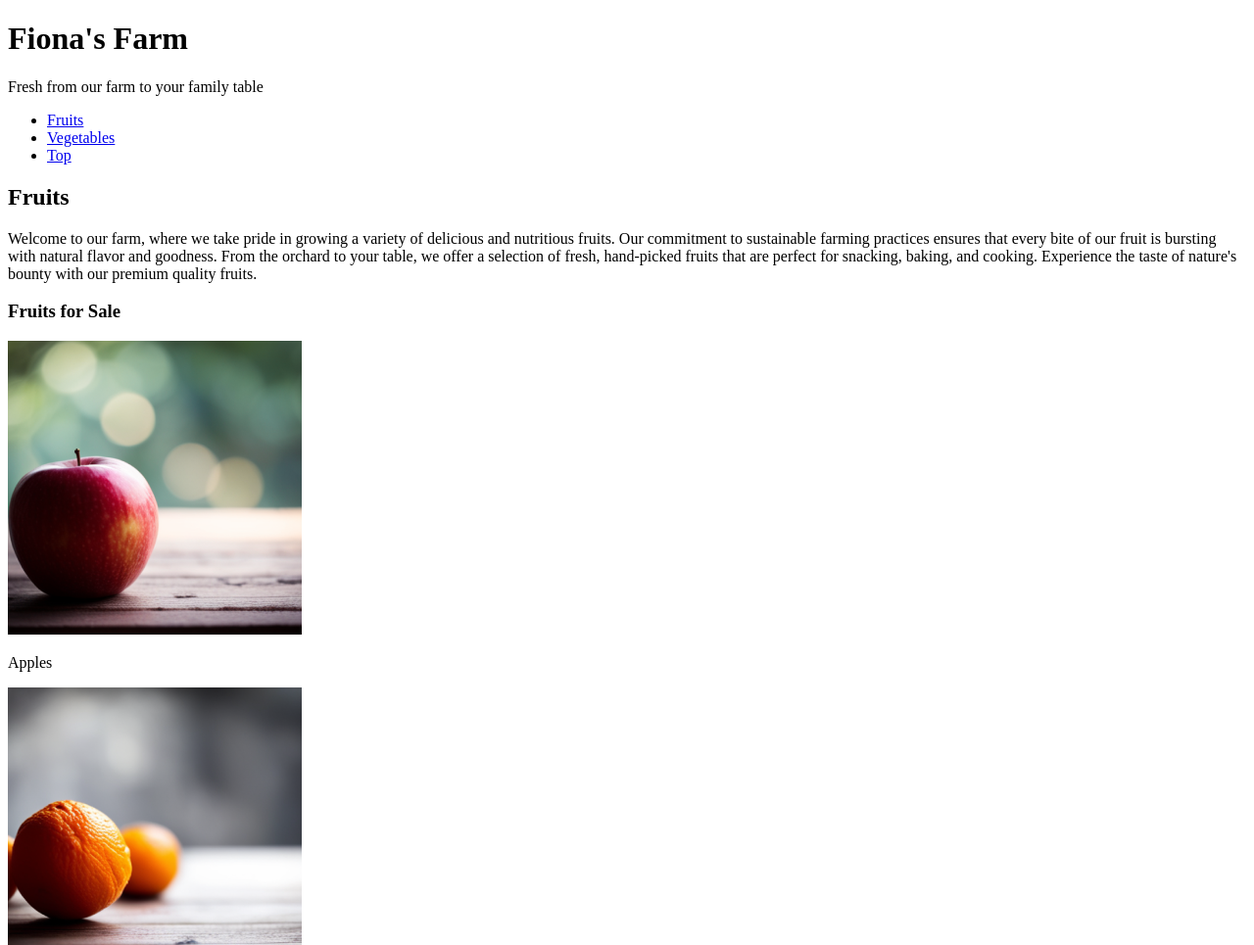
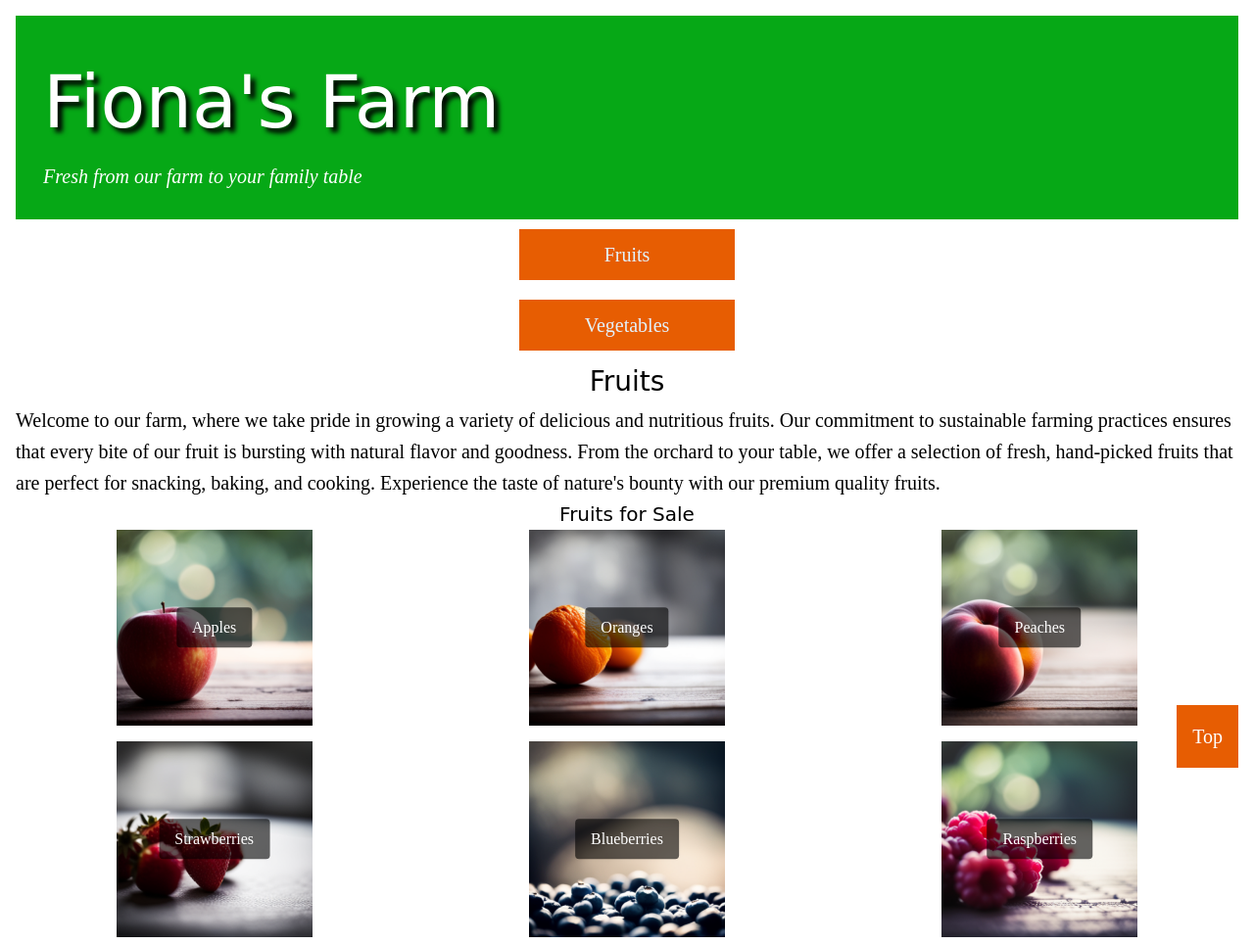
Before and after one commit to H0udinii/Fionas-Farm, a plain HTML site: page index.html in a window 1280 px wide. Shown: the top 965 px of the page at 98% size. Drawn offline with Linux system fonts and the light colour scheme; a web font is replaced by a local one.

Commit message:
added the css

```diff
--- a/index.html
+++ b/index.html
@@ -5,23 +5,24 @@
     <meta name="viewport" content="width=device-width, initial-scale=1.0">
     <title>Fioana's farm</title>
     <link rel="stylesheet" href="style.css">
-    <link href="https://fonts.googleapis.com/css2?family=Open+Sans&display=swap" rel="stylesheet">
 </head>
-<body>
+<body id="top">
      <!-- HEADER -->
+      <section id="top-row"></section>
     <header>
         <h1>Fiona's Farm</h1>
         <p>Fresh from our farm to your family table</p>
-    <nav>
-        <ul>
-        <li><a href="Fruits">Fruits</a></li>
-        <li><a href="Vegetables">Vegetables</a></li>
-        <li><a href="Top">Top</a></li>
-        </ul>
-        </nav>
     </header>
     <!--MAIN CONTENT-->
     <main>
+        <nav class="btn">
+            <ul>
+            <li><a href="#fruits" class="button-nav">Fruits</a></li>
+            <li><a href="#vegetables" class="button-nav">Vegetables</a></li>
+            <li><a href="#top" class="button-nav2">Top</a></li>
+            </ul>
+            </nav>
+          </section>
     <section id="fruits">
         <h2>Fruits</h2>
     <p>Welcome to our farm, where we take pride in growing a variety of delicious and nutritious fruits. Our commitment to sustainable farming practices ensures that every bite of our fruit is bursting with natural flavor and goodness. From the orchard to your table, we offer a selection of fresh, hand-picked fruits that are perfect for snacking, baking, and cooking. Experience the taste of nature's bounty with our premium quality fruits.</p>
@@ -77,9 +78,10 @@
     <p>Cantaloupes</p>
   </section>
 </div>
+</section>
 
 
-
+    <section id="vegetables">
     <h2>Vegetables</h2>
     <p>At our farm, we are dedicated to growing a diverse array of vegetables that are both healthy and delicious. Our vegetables are cultivated using sustainable and eco-friendly methods to ensure the highest quality and flavor. Whether you are looking to create a fresh salad, cook a hearty meal, or simply enjoy a nutritious snack, our farm-fresh vegetables are the perfect choice. Taste the difference of locally grown produce with our vibrant and wholesome vegetables.</p>
 
@@ -134,24 +136,33 @@
     <p>Radish</p>
   </section>
 </div>
+</section>
+</main>
 
+     <!-- CONTACT -->
+  <section id="contact">
+    <h2>Contact</h2>
+    <address>
+        <p>1234 Fake Street,</p>
+          <p>Mesa, AZ 85111</p>
+        <p> Phone: (480) 555-1234</p>
+    </address>
 
-
-    Contact
-    1234 Fake Street,
-    Mesa, AZ 85111
-    (480) 555-1234
-
-    Hours
-    Monday Closed
-    Tuesday 6:00 AM - 2:00PM
-    Wednesday 6:00 AM - 2:00PM
-    Thursday 6:00 AM - 2:00PM
-    Friday 6:00 AM - 9:00PM
-    Saturday 6:00 AM - 9:00PM
-    Sunday 6:00 AM - 5:00PM
-
-    Copyright 2024
+    <h2>Hours</h2>
+    <ul>
+    <li>Monday Closed</li>
+    <li>Tuesday 6:00 AM - 2:00PM</li>
+    <li>Wednesday 6:00 AM - 2:00PM</li>
+    <li>Thursday 6:00 AM - 2:00PM</li>
+    <li>Friday 6:00 AM - 9:00PM</li>
+    <li>Saturday 6:00 AM - 9:00PM</li>
+    <li>Sunday 6:00 AM - 5:00PM</li>
+    </ul>
+    </section>
+<!-- FOOTER -->
+  <footer>
+    <p>Copyright 2024</p>
+    </footer>
 
 </body>
 </html>
--- a/style.css
+++ b/style.css
@@ -0,0 +1,225 @@
+/* IMPORTED FONTS */
+@import url('https://fonts.googleapis.com/css2?family=Habibi&family=Irish+Grover&display=swap');
+
+/* CSS RESET */
+/* http://meyerweb.com/eric/tools/css/reset/
+v2.0 | 20110126
+License: none (public domain)
+*/
+html, body, div, span, applet, object, iframe,
+h1, h2, h3, h4, h5, h6, p, blockquote, pre,
+a, abbr, acronym, address, big, cite, code,
+del, dfn, em, img, ins, kbd, q, s, samp,
+small, strike, strong, sub, sup, tt, var,
+b, u, i, center,
+dl, dt, dd, ol, ul, li,
+fieldset, form, label, legend,
+table, caption, tbody, tfoot, thead, tr, th, td,
+article, aside, canvas, details, embed,
+figure, figcaption, footer, header, hgroup,
+menu, nav, output, ruby, section, summary,
+time, mark, audio, video {
+    margin: 0;
+    padding: 0;
+    border: 0;
+    font-size: 100%;
+    font: inherit;
+    vertical-align: baseline;
+}
+/* HTML5 display-role reset for older browsers */
+article, aside, details, figcaption, figure,
+footer, header, hgroup, menu, nav, section {
+    display: block;
+}
+body {
+    line-height: 1;
+}
+ol, ul {
+    list-style: none;
+}
+blockquote, q {
+    quotes: none;
+}
+blockquote:before, blockquote:after,
+q:before, q:after {
+    content: '';
+    content: none;
+}
+table {
+    border-collapse: collapse;
+    border-spacing: 0;
+}
+
+/* ROOT VARIABLES */
+:root {
+  --green: #06A816;
+  --orange: #E75D02;
+  --black: #000000;
+  --white: #ffffff;
+  --font-heading: 'Irish Grover', cursive;
+  --font-text: 'Habibi', serif;
+}
+
+/* GLOBAL STYLES (mobile first/small) */
+@media screen and (min-width: 428px){
+    nav {
+        display: flex;
+        justify-content: center;
+    }
+    .grid {
+        display: grid;
+        grid-template-columns: 1fr;
+        gap: 1rem;
+      }
+}
+/* MEDIA QUERY (medium) */
+    @media screen and (min-width: 834px) {
+      }
+        .grid {
+          grid-template-columns: repeat(2, 1fr);
+        }
+
+/* MEDIA QUERY (large) */
+@media screen and (min-width: 1280px) {
+    header h1, header p{
+        text-align: left
+      }
+      .button-nav{
+        text-align: right;
+      }
+    .grid {
+        grid-template-columns: repeat(3, 1fr);
+      }
+}
+
+/* MEDIA QUERY (xl) */
+@media screen and (min-width: 1440px) {
+      header h1, header p{
+        text-align: left
+      }
+      .grid {
+        display: grid;
+        grid-template-columns: repeat(4, 1fr);
+      }
+    }
+/* h1,h2,h3 */
+h1,h2,h3{
+    font-family: var(--font-heading);
+}
+h1{
+    font-size: 2.5rem;
+    color: #ffffff;
+    text-shadow: #000000;
+}
+h2{
+    font-size: 1.75rem;
+}
+h3{
+    font-size: 1.25rem;
+    margin-top: 1rem;
+    margin-bottom: 0.5rem;
+}
+h2,h3{
+    margin: auto;
+    text-align: center;
+}
+/* Head */
+header{
+    color: #ffffff;
+    background-color: var(--green);
+    padding: 1.75rem;
+    margin: auto;
+    text-align: center;
+}
+header h1{
+    font-size: 75px;
+    text-shadow: 5px 5px 5px var(--black);
+}
+header p{
+    font-style: oblique;
+}
+/* Body */
+body {
+    font-family: var(--font-text);
+    font-size: 1.25em;
+    color: var(--black);
+    background-color: var(--white);
+    line-height: 1.6;
+    padding: 1rem;
+  }
+.item{
+    position: relative;
+    display: block;
+    max-width: 200px;
+    margin: 0 auto;
+}
+.item img{
+    width: 100%;
+  height: auto;
+  display: block;
+}
+.item p{
+    position: absolute;
+    top: 50%;
+    left: 50%;
+    transform: translate(-50%, -50%);
+    background: rgba(0, 0, 0, 0.6);
+    color: white;
+    padding: 0.5rem 1rem;
+    font-size: 1rem;
+    border-radius: 0.25rem;
+    margin: 0;
+  }
+/* NAV */
+.button-nav2{
+    position: fixed;
+    bottom: 1rem;
+    right: 1rem;
+    background-color: var(--orange);
+    color: var(--white);
+    padding: 1rem;
+    text-decoration: none;
+
+}
+.button-nav{
+    text-decoration:none;
+    background-color:var(--orange);
+    display:inline-block;
+    text-align:center;
+     color:#E3F2FD;
+    margin:10px;
+    padding:10px;
+    width: 200px;
+
+}
+/* NAV */
+footer{
+    color: var(--green);
+    display:block;
+    text-align:center;
+    background-color: var(--white);
+}
+#contact ul{
+    color: var(--white);
+    background-color: var(--green);
+    display:block;
+    text-align:center;
+}
+#contact address{
+    padding: 2rem;
+    color: var(--white);
+    background-color: var(--green);
+}
+#contact p{
+    color: var(--white);
+    background-color: var(--green);
+    display:block;
+    text-align:center;
+}
+#contact h2{
+    font-size 1.75rem;
+    color: var(--white);
+    background-color: var(--green);
+    display:block;
+    text-align:center;
+}
```
